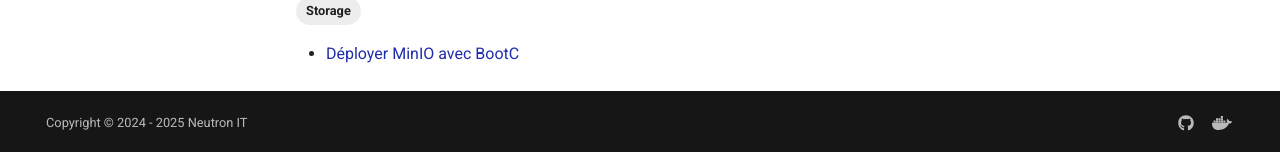
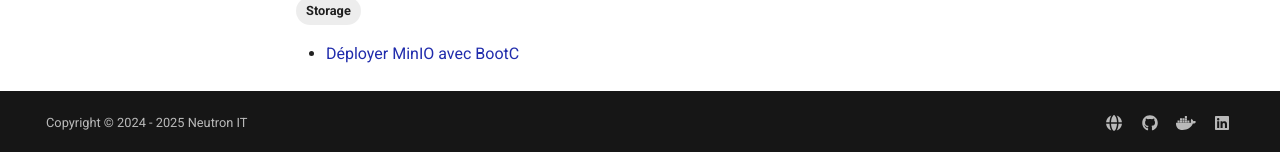
Before and after one commit to neutron-IT-organization/blog, an MkDocs documentation site: the page built from content/tags.md, in a window 1280 px wide and 1391 px high. Shown: the part 1236-1388 px from the top of the window. Built offline with MkDocs 1.6.1 and Material for MkDocs 9.7.7, drawn with Linux system fonts in a browser that asks for light colours.

Commit message:
add linkedin and website to footer

```diff
--- a/mkdocs.yml
+++ b/mkdocs.yml
@@ -32,9 +32,13 @@ extra:
   #   provider: google
   #   property: !ENV GOOGLE_ANALYTICS_KEY
   social:
+    - icon: fontawesome/solid/globe
+      link: https://neutron-it.fr
     - icon: fontawesome/brands/github
       link: https://github.com/neutron-IT-organization
     - icon: fontawesome/brands/docker
       link: https://quay.io/neutron-it
+    - icon: fontawesome/brands/linkedin
+      link: https://www.linkedin.com/company/neutron-it
   generator: false
 copyright: Copyright &copy; 2024 - 2025 Neutron IT
```
